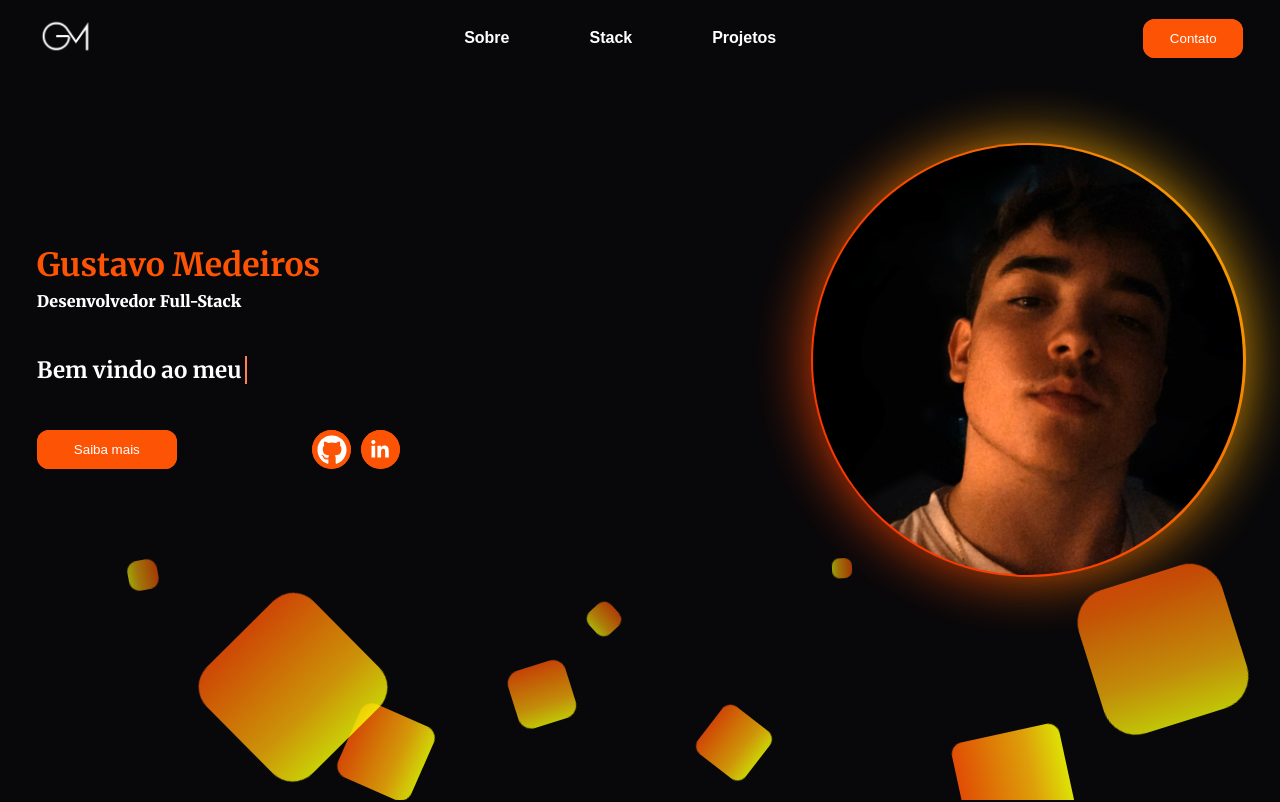
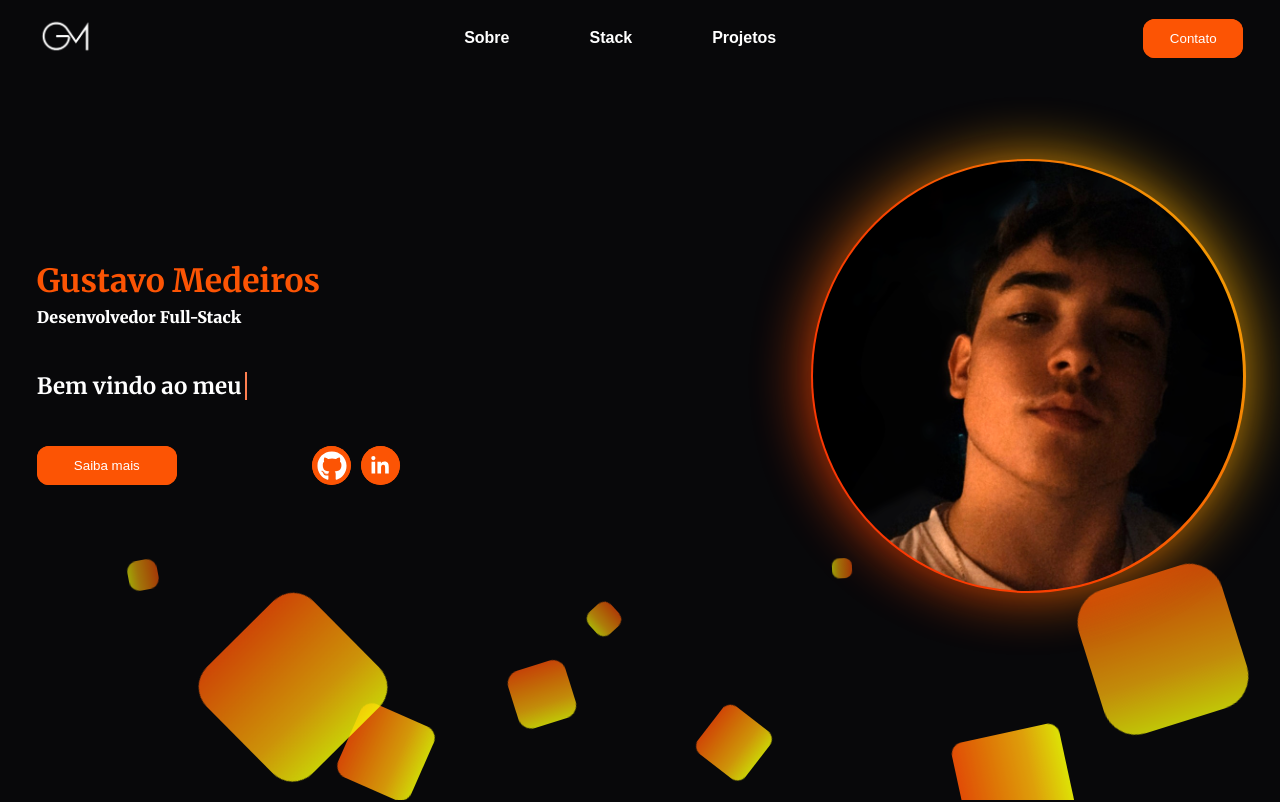
Before and after one commit to gusmfs/portfolio, a React (Vite) app: page / in a window 1280 px wide. Shown: the top 802 px of the page. Built offline with nearby package versions, Linux system fonts and the light colour scheme.

Commit message:
fix span

```diff
--- a/src/components/Section/BannerSection/style.module.css
+++ b/src/components/Section/BannerSection/style.module.css
@@ -5,6 +5,7 @@
     justify-content: space-between;
     align-items: center;
     gap: 3rem;
+
 }
 .top0{
     position: absolute;
--- a/src/pages/style.module.css
+++ b/src/pages/style.module.css
@@ -4,5 +4,5 @@
     gap: 3vh;
 }
 .contentContainer{
-    margin-top: 8vh;
+    margin-top: 10vh;
 }
```
